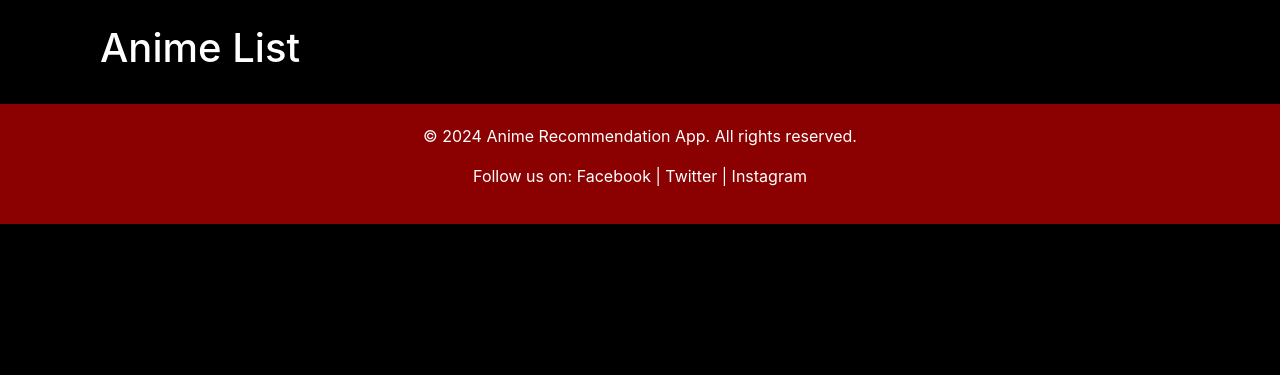
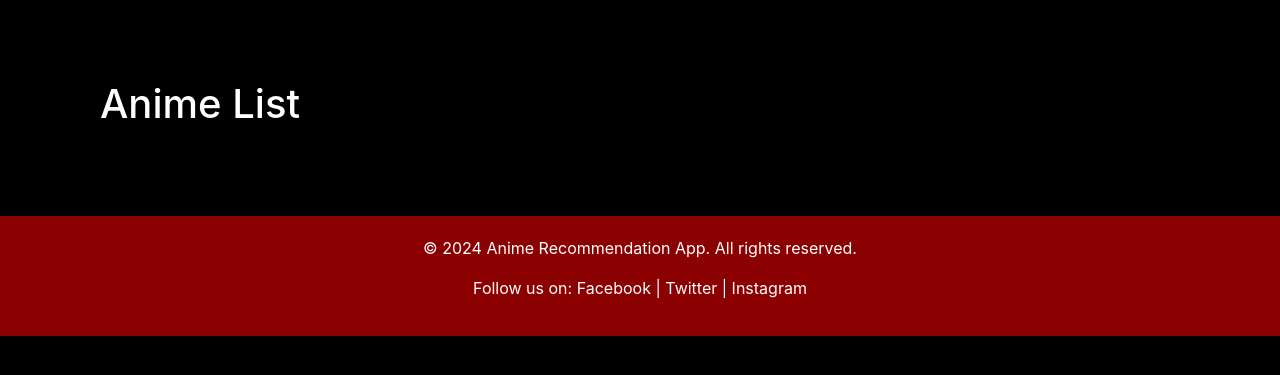
Before and after one commit to MohammedKaif037/AniList-API-APP, a Django app: page / in a window 1280 px wide. Shown: the part 56-431 px from the top of the page. Run offline with Django 5.2, Linux system fonts and the light colour scheme; data that the repository does not hold is empty; some libraries are stand-ins or nearby versions.

```diff
--- a/AnimeApp/templates/AnimeApp/base.html
+++ b/AnimeApp/templates/AnimeApp/base.html
@@ -75,6 +75,10 @@
         max-height: 400px;
         width: 244px;
       }
+      .content-wrapper {
+      margin-top: 80px; /* Adjust based on the height of your navbar */
+      margin-bottom: 80px; /* Adjust based on the height of your footer */
+    }
       /* Detail Image styles */
       .detail-img-top {
         background-color: #000000; /* Black */
@@ -189,8 +193,10 @@
       </div>
     </nav>
     <div class="container my-4">
-      {% block content %}
-      {% endblock %}
+      <div class="content-wrapper">
+        {% block content %}
+        {% endblock %}
+      </div>
     </div>
     <footer>
       <div class="container">
```
